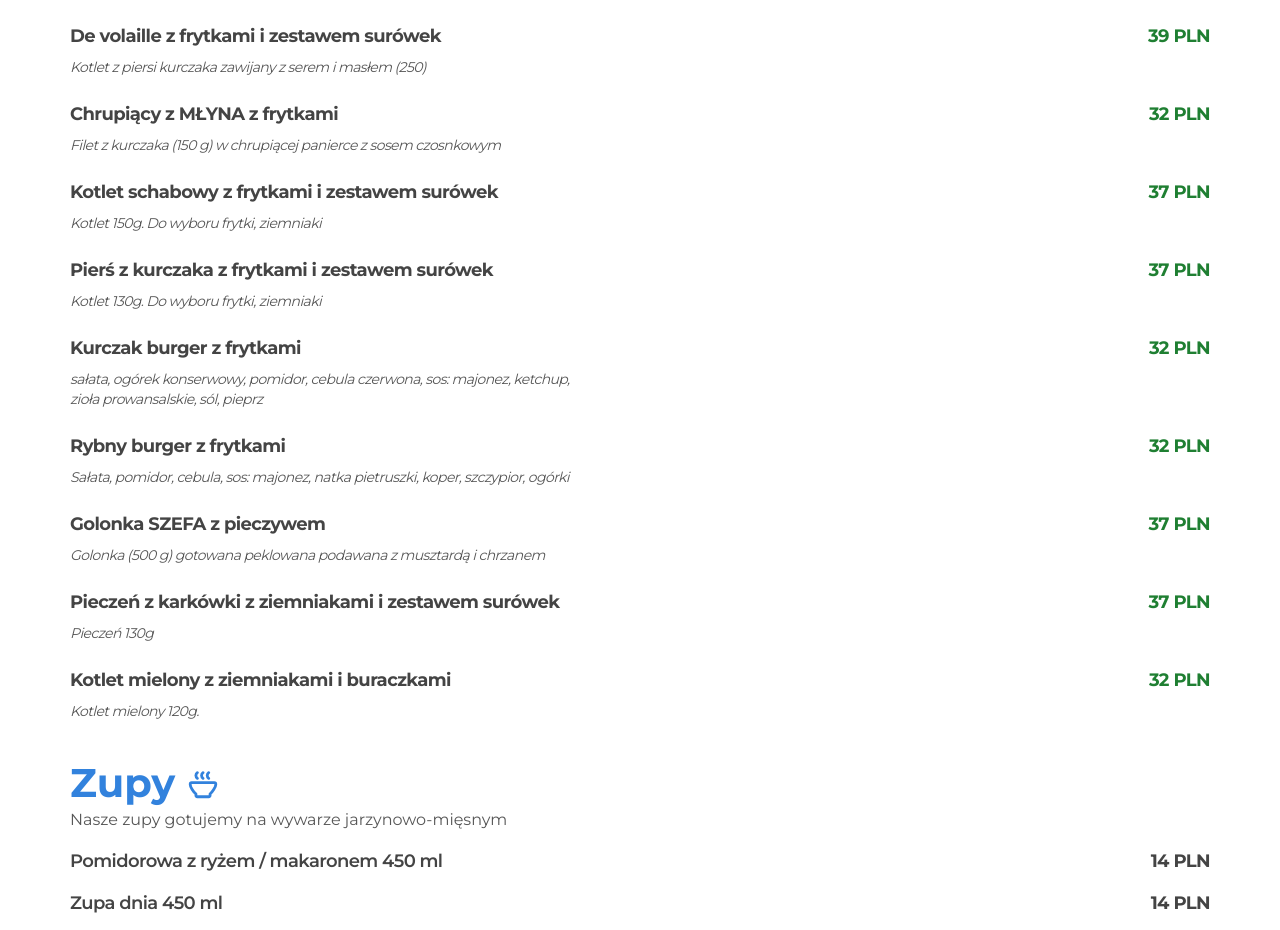
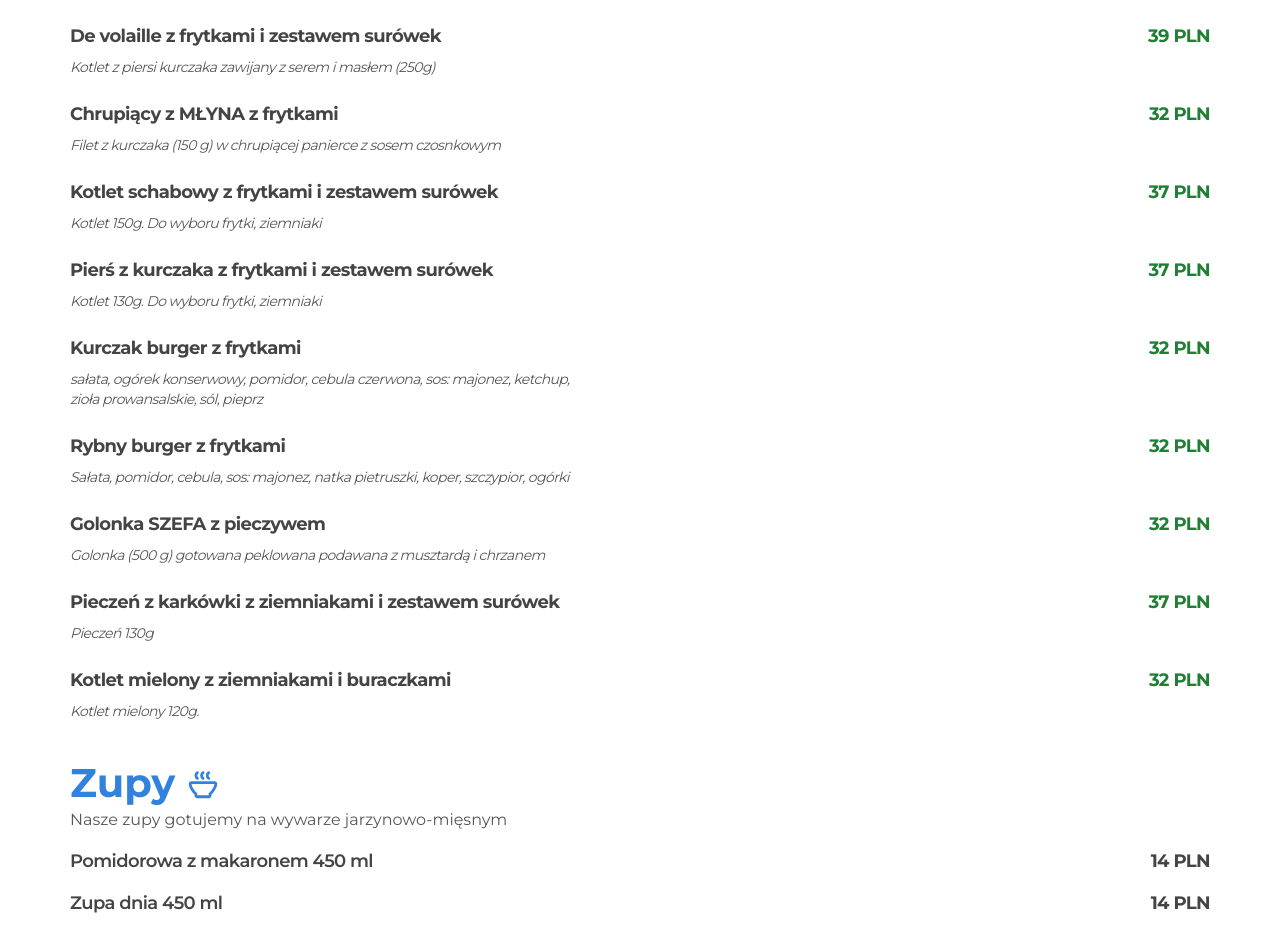
Before and after one commit to gospodaprzymlynie/gospoda, a website: page index.html in a window 1280 px wide. Shown: the part 1257-2187 px from the top of the page. Drawn offline with nearby package versions, Linux system fonts and the light colour scheme.

Commit message:
Add files via upload

```diff
--- a/index.html
+++ b/index.html
@@ -219,7 +219,7 @@
                   </div>
                   <span
                     >Kotlet z piersi kurczaka zawijany z serem i masłem
-                    (250)</span
+                    (250g)</span
                   >
                 </div>
               </div>
@@ -290,7 +290,7 @@
                 <div class="stack">
                   <div class="prices">
                     <p class="food">Golonka SZEFA z pieczywem</p>
-                    <p class="special-price">37 PLN</p>
+                    <p class="special-price">32 PLN</p>
                   </div>
                   <span
                     >Golonka (500 g) gotowana peklowana podawana z
@@ -354,7 +354,7 @@
             <div class="menu-list menu-soups-list">
               <div class="prices">
                 <span class="soup-price">
-                  Pomidorowa z ryżem / makaronem 450 ml
+                  Pomidorowa z makaronem 450 ml
                 </span>
                 <p>14 PLN</p>
               </div>
```
